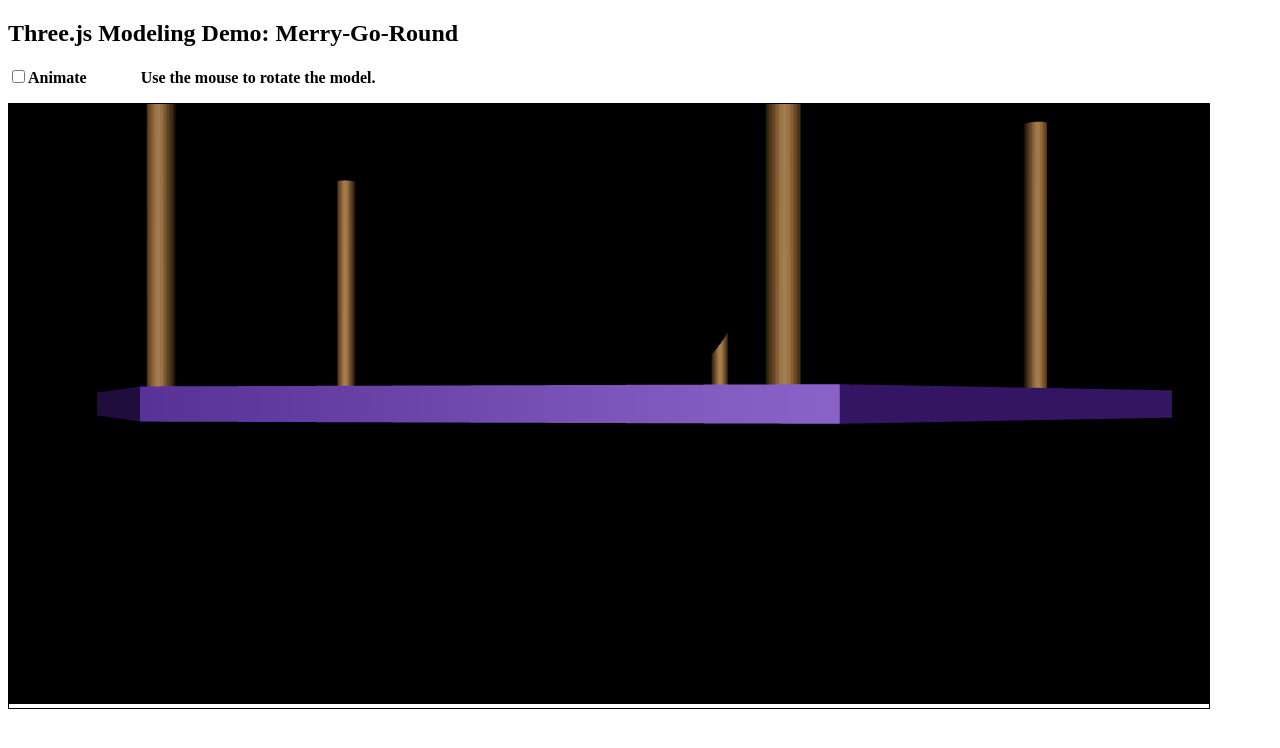
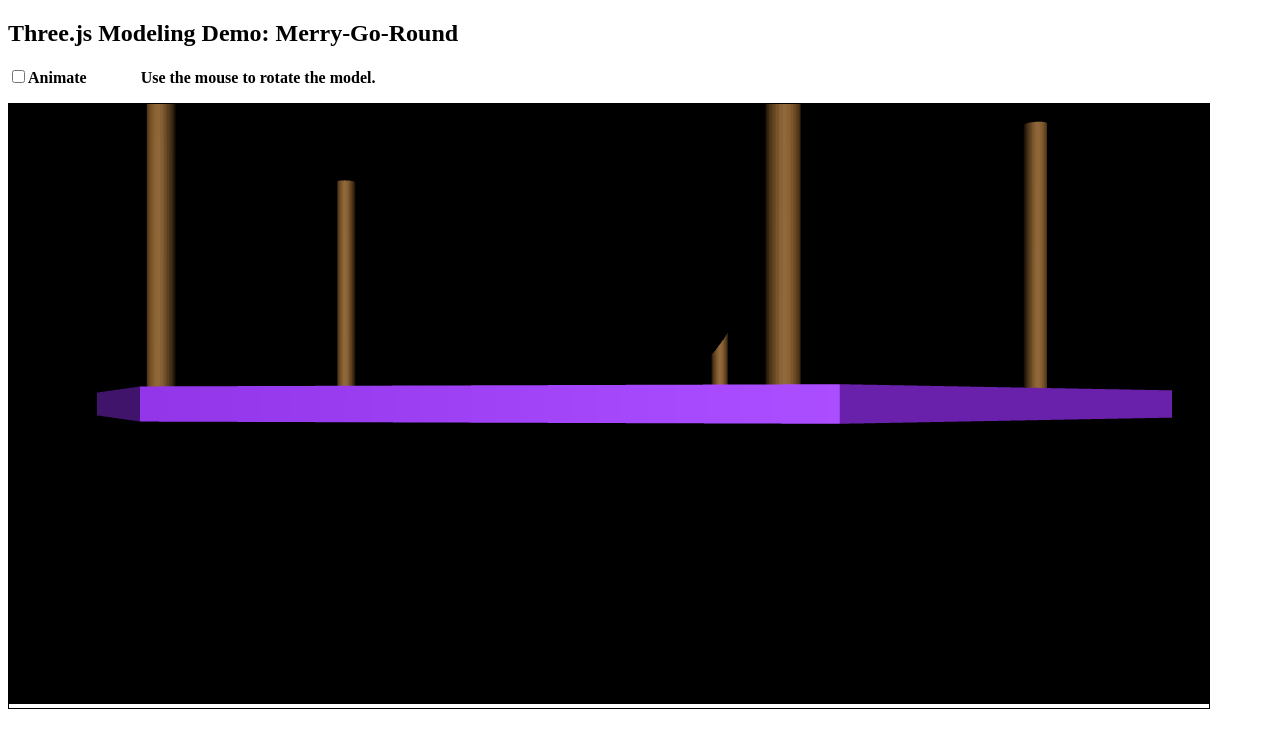
Before and after one commit to dmielczarek00/GK, a plain HTML site: page lab 8/lab8.html in a window 1280 px wide. Drawn offline with nearby package versions, Linux system fonts and the light colour scheme; no server answers.

Commit message:
Update lab8.html

```diff
--- a/lab 8/lab8.html
+++ b/lab 8/lab8.html
@@ -71,7 +71,7 @@ function createWorld() {
     scene.add(camera);
 
     //------------------- Create the scene's visible objects ----------------------
-	floor = createRoof(13.5, 13.5, 0.6, 7, 0x441c84, 0x222222, 16);
+	floor = createRoof(13.5, 13.5, 0.6, 7, 0x8A2BE2 , 0x111111, 16);
     floor.rotation.y = Math.PI/12;
     scene.add(floor);
 
@@ -91,18 +91,18 @@ function createWorld() {
     ];
 
     for (let i = 0; i < polePositions.length; i++) {
-        let pole = createRoof(0.3, 0.3, 7.5, 30, 0x7c5426, 0x222222, 8);
+        let pole = createRoof(0.3, 0.3, 7.5, 30, 0x7c5426, 0x111111, 8);
         pole.position.set(polePositions[i].x, polePositions[i].y, polePositions[i].z);
         pole.rotation.y = Math.PI / 12;
         scene.add(pole);
         poles.push(pole);
     }
 
-	roof = createRoof(0.1, 12, 3, 30, 0x441c84, 0x222222, 8);
+	roof = createRoof(0.1, 12, 3, 30, 0x8A2BE2 , 0x111111, 8);
     roof.position.y = 9.1;
     scene.add(roof);
 
-	roof2 = createRoof(12, 12, 0.3, 200, 0x441c84, 0x222222, 8);
+	roof2 = createRoof(12, 12, 0.3, 200, 0x8A2BE2 , 0x111111, 8);
     roof2.position.y = 7.5;
     scene.add(roof2);
 
```
